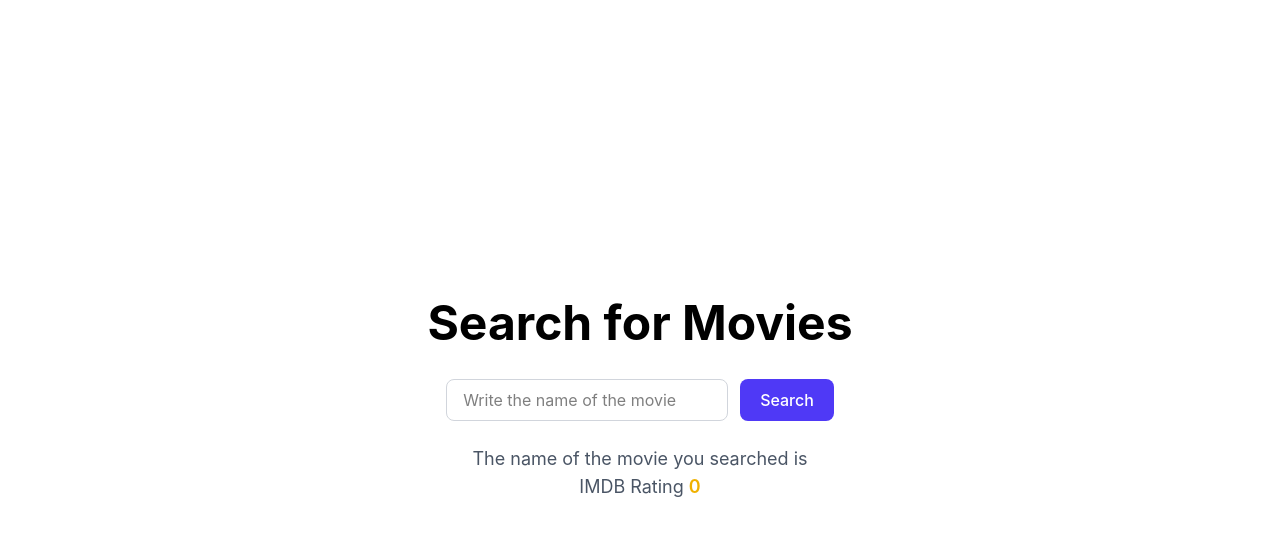
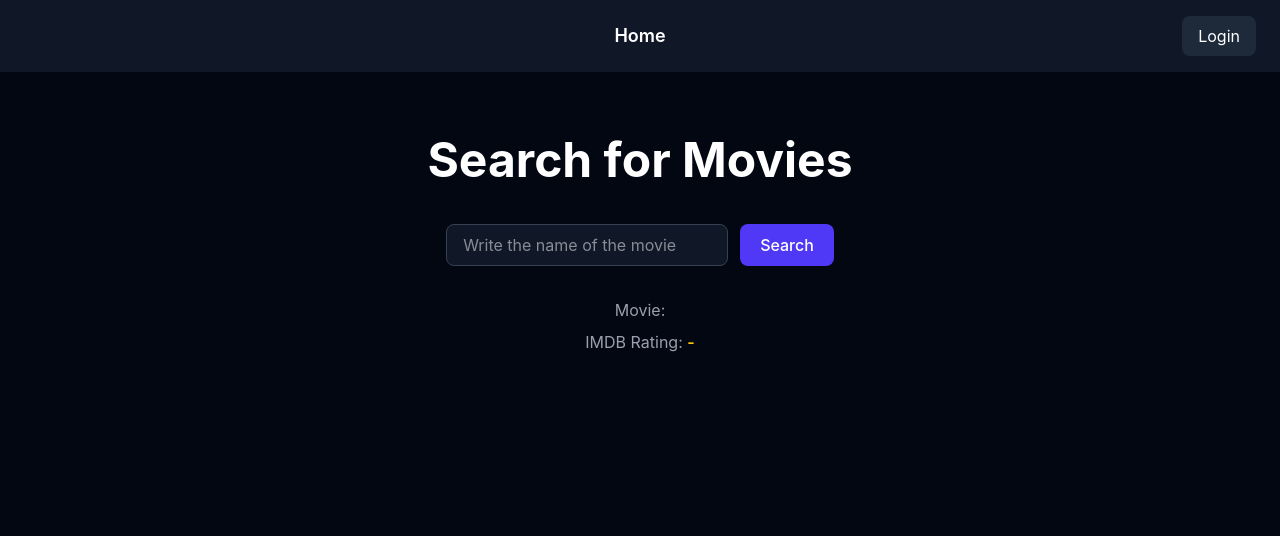
Before and after one commit to mr-mpn/Remember-Movies-Frontend-ReactJS, a React app: page / in a window 1280 px wide. Shown: the top 536 px of the page. Built offline with nearby package versions, Linux system fonts and the light colour scheme; the HTML template or start-up script is replaced by a standard one.

Commit message:
(scale): navbar and homepage created seperately

```diff
--- a/src/App.jsx
+++ b/src/App.jsx
@@ -1,45 +1,17 @@
-import { useState } from 'react'
-import axios from 'axios'
+import React from 'react'
+
+import Navbar from './Components/Navbar/Navbar'
+import Homepage from './Pages/Homepage/Homepage'
 
 function App() {
+  return (
+    <div className="min-h-screen bg-gray-950 text-white">
 
-  const [value , setValue] = useState('')
-  const [imdbRating , setImdbRating] = useState(0)
-  const inputHandler=(e)=>{
-    setValue(e.target.value)
-  }
+      {/* Navbar full width */}
+      <Navbar />
 
-  const searchButtonHandler = (e)=>{
-    e.preventDefault() // Prevent form submission
-    axios.get(`http://localhost:3000/dev/query-movies?title=${value}`)
-  .then(response => {
-    console.log(response.data);
-    setImdbRating(response.data?.data?.movie?.imdbRating)
-  })
-  .catch(error => {
-    console.error('Error making the request:', error);
-  });
-  }
-  return (
-    <div className="max-w-5xl mx-auto p-8 text-center min-h-screen flex flex-col items-center justify-center">
-      <h1 className="text-5xl font-bold mb-8">Search for Movies</h1>
-      <form className="flex gap-3 mb-6">
-        <input
-          type="text"
-          onChange={inputHandler}
-          placeholder="Write the name of the movie"
-          className="rounded-lg border border-gray-300 px-4 py-2 text-base focus:outline-none focus:ring-2 focus:ring-indigo-500"
-        />
-        <button
-          type="submit"
-          onClick={searchButtonHandler}
-          className="rounded-lg bg-indigo-600 px-5 py-2 text-white font-medium hover:bg-indigo-700 cursor-pointer transition-colors"
-        >
-          Search
-        </button>
-      </form>
-      <p className="text-lg text-gray-600">The name of the movie you searched is <span className="font-semibold text-gray-900">{value}</span></p>
-      <p className="text-lg text-gray-600">IMDB Rating <span className="font-semibold text-yellow-500">{imdbRating}</span></p>
+      {/* Content */}
+      <Homepage/>
     </div>
   )
 }
--- /dev/null
+++ b/src/Components/Navbar/Navbar.jsx
@@ -0,0 +1,27 @@
+import React from 'react'
+
+const Navbar = () => {
+  return (
+    <nav className="bg-gray-900 text-white px-6 py-4">
+      <div className="relative flex items-center">
+
+        {/* Center */}
+        <div className="absolute left-1/2 transform -translate-x-1/2">
+          <span className="text-lg font-semibold cursor-pointer">
+            Home
+          </span>
+        </div>
+
+        {/* Right */}
+        <div className="ml-auto">
+          <button className="bg-gray-800 hover:bg-gray-700 px-4 py-2 rounded-lg transition">
+            Login
+          </button>
+        </div>
+
+      </div>
+    </nav>
+  )
+}
+
+export default Navbar
--- /dev/null
+++ b/src/Pages/Homepage/Homepage.jsx
@@ -0,0 +1,65 @@
+import React from 'react'
+import { useState } from 'react'
+import axios from 'axios'
+
+
+const Homepage = () => {
+    const [value, setValue] = useState('')
+  const [imdbRating, setImdbRating] = useState(null)
+
+  const inputHandler = (e) => {
+    setValue(e.target.value)
+  }
+
+  const searchButtonHandler = (e) => {
+    e.preventDefault()
+
+    axios.get(`http://localhost:3000/dev/query-movies?title=${value}`)
+      .then(response => {
+        setImdbRating(response.data?.data?.movie?.imdbRating)
+      })
+      .catch(error => {
+        console.error('Error:', error)
+      })
+  }
+
+  return (
+    <div className="max-w-5xl mx-auto px-6 py-16 text-center flex flex-col items-center">
+
+        <h1 className="text-5xl font-bold mb-10">
+          Search for Movies
+        </h1>
+
+        <form className="flex gap-3 mb-8">
+          <input
+            type="text"
+            onChange={inputHandler}
+            placeholder="Write the name of the movie"
+            className="bg-gray-900 border border-gray-700 text-white rounded-lg px-4 py-2 focus:outline-none focus:ring-2 focus:ring-indigo-500"
+          />
+
+          <button
+            type="submit"
+            onClick={searchButtonHandler}
+            className="bg-indigo-600 px-5 py-2 rounded-lg font-medium hover:bg-indigo-700 transition"
+          >
+            Search
+          </button>
+        </form>
+
+        <p className="text-gray-400">
+          Movie: <span className="text-white font-semibold">{value}</span>
+        </p>
+
+        <p className="text-gray-400 mt-2">
+          IMDB Rating:{" "}
+          <span className="text-yellow-400 font-semibold">
+            {imdbRating ?? '-'}
+          </span>
+        </p>
+
+      </div>
+  )
+}
+
+export default Homepage
```
Also changed, not shown: 1 other file (tests, documents, lock files or other folders).
